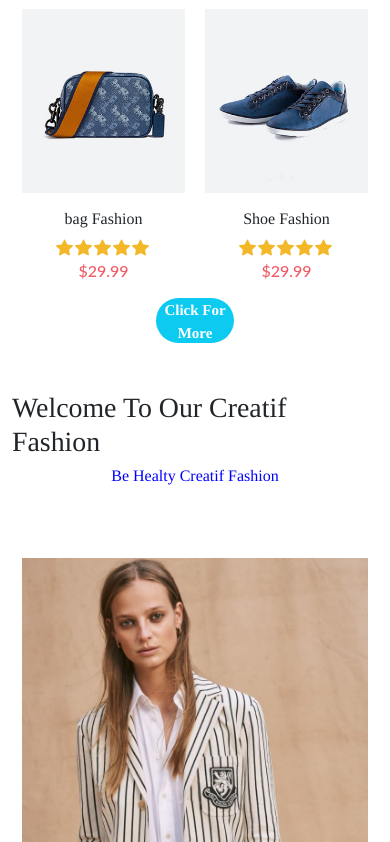
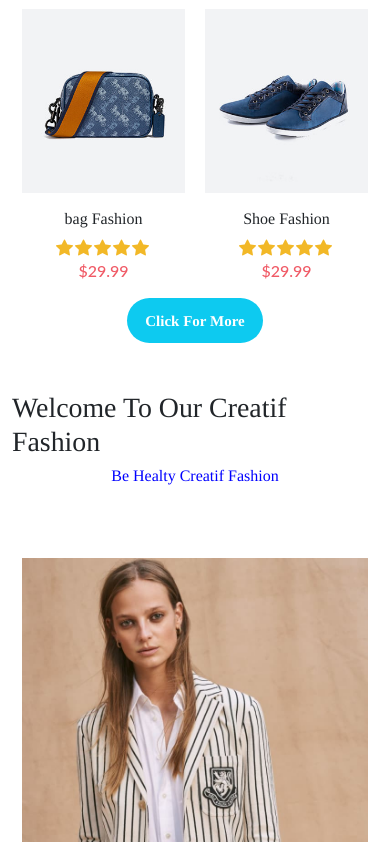
Before and after one commit to Chndrafajar/react-Ecommerce.github.io, a React (Create React App) app: page / in a window 390 px wide. Shown: the part 1091-1933 px from the top of the page. Built offline with nearby package versions, Linux system fonts and the light colour scheme.

Commit message:
update-bug 4.2

```diff
--- a/src/components/Pages/Home/home.css
+++ b/src/components/Pages/Home/home.css
@@ -217,6 +217,9 @@ responisve */
   .homeBrand {
     flex-wrap: wrap;
   }
+  .btn1 {
+    width: 35%;
+  }
 }
 
 @media (max-width: 992px) {
```
